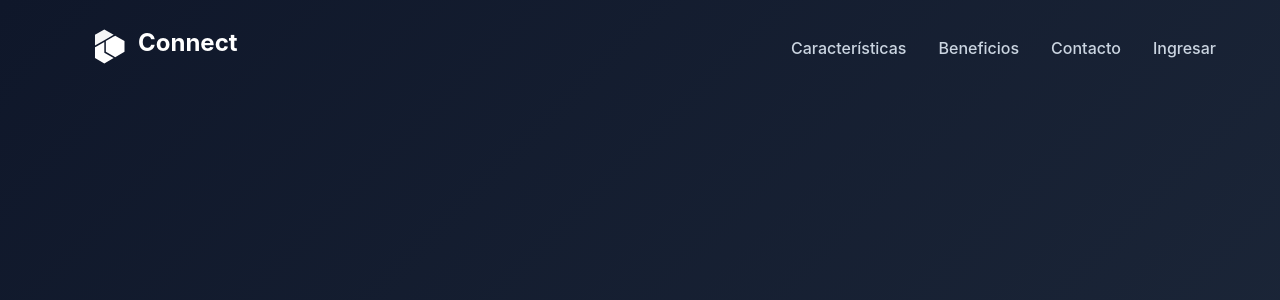
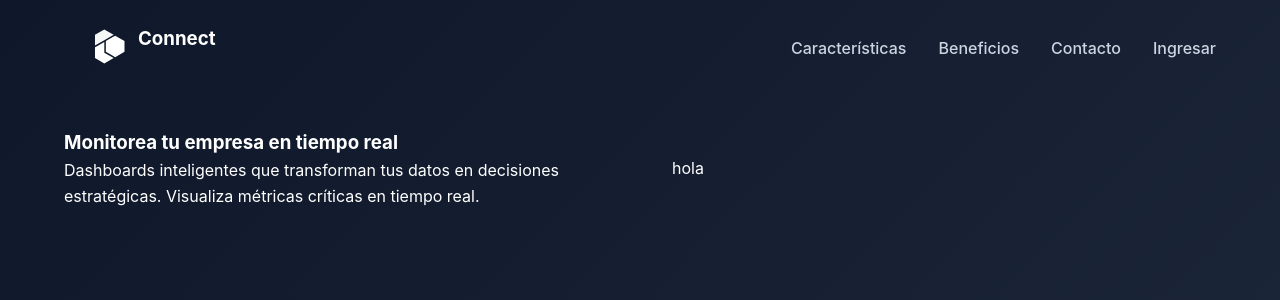
Before and after one commit to connectpy/connect, a React (Vite) app in the folder connect/: page / in a window 1280 px wide. Shown: the top 300 px of the page. Built offline with nearby package versions, Linux system fonts and the light colour scheme.

Commit message:
actualización de la página de destino y estilos asociados

```diff
--- a/connect/src/App.css
+++ b/connect/src/App.css
@@ -48,16 +48,10 @@ body {
   line-height: 1.6;
   overflow-x: hidden;
 }
-.navbar {
-  position: fixed;
-  top: 0;
-  left: 0;
-  right: 0;
-  z-index: 1000;
-}
+
 
 .container {
-  width: 1200px;
+  max-width: 1200px;
   margin: 0 auto;
   padding: 0 var(--spacing-md);
 }
@@ -98,8 +92,6 @@ body {
   cursor: pointer;
 }
 
-
-
 @media (max-width: 768px) {
   .menu-toggle {
     display: block;
@@ -118,7 +110,7 @@ body {
     transition: var(--transition);
     border-top: 1px solid var(--color-border);
   }
-  .nav-links.active {
+  .nav-links.open {
     transform: translateX(0);
   }
 }
--- a/connect/src/App.jsx
+++ b/connect/src/App.jsx
@@ -1,16 +1,12 @@
 import { useState } from 'react'
-import reactLogo from './assets/react.svg'
-import viteLogo from '/vite.svg'
 import './App.css'
 import LandingPage from './pages/landing.jsx'
 
 function App() {
-  const [count, setCount] = useState(0)
-
   return (
-    <>
+    <section className="App">
       <LandingPage />
-    </>
+    </section>
   )
 }
 
--- /dev/null
+++ b/connect/src/pages/landing.css
@@ -0,0 +1,18 @@
+.navbar {
+  position: fixed;
+  top: 0;
+  left: 0;
+  right: 0;
+  z-index: 1000;
+}
+
+.hero {
+    padding: 128px 16px 80px 16px;
+}
+
+.hero-grid {
+    display: grid;
+    grid-template-columns: 1fr 1fr;
+    align-items: center;
+    gap: 64px;
+}
--- a/connect/src/pages/landing.jsx
+++ b/connect/src/pages/landing.jsx
@@ -1,9 +1,8 @@
-import React from "react";
 import { useState, useEffect } from "react";
 import whitelogo from '../assets/whitelogo.svg';
+import './landing.css';
 //barra de navegacion
-
-function navbar (){
+function Navbar (){
     //funcion de navbar scrolleado
     const [scrolled, setScrolled] = useState(false);
     //funcionde menu hamburguesa
@@ -40,12 +39,43 @@ function navbar (){
     )
 }
 
+//////funcion hero//////
+
+function Hero() {
+    return(
+        <section className="hero">
+            <div className="container">
+                <div className="hero-grid">
+                    <div className="hero-content">
+                        <h1 className="hero-title">
+                            Monitorea tu empresa en
+                            <span className="gradient-text"> tiempo real</span>
+                        </h1>
+                        <p className="hero-description">
+                            Dashboards inteligentes que transforman tus datos en decisiones estratégicas.
+                            Visualiza métricas críticas en tiempo real.
+                        </p>
+                    </div>
+                    <div className="hero-visual">
+                        <div className="device-mockup">
+                            hola
+                        </div>
+                    </div>
+                </div>
+            </div>
+        </section>
+    );
+}
+
+
+
 function LandingPage() {
     return (
         <div className="landing-page">
-            {navbar()}
+            <Navbar />
+            <Hero />
         </div>
-    )
+    );
 }
 
 export default LandingPage;
```
